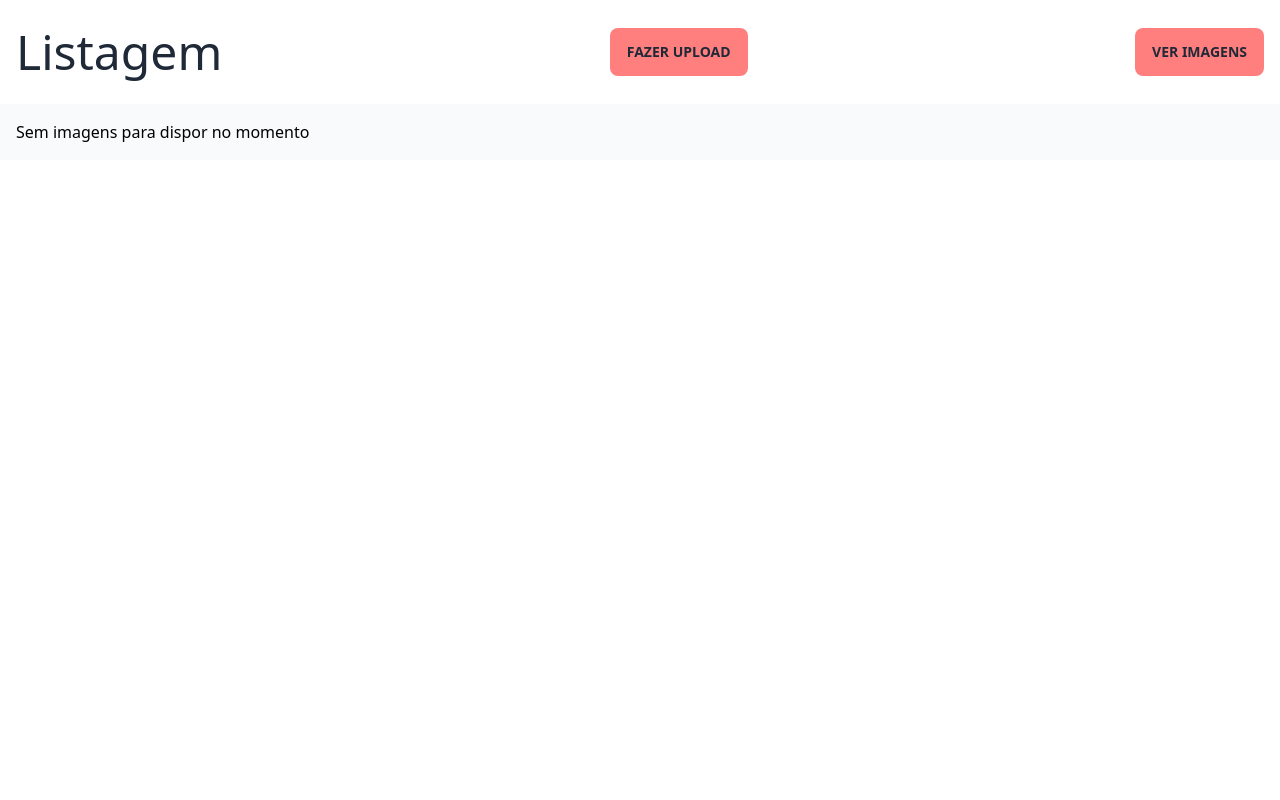
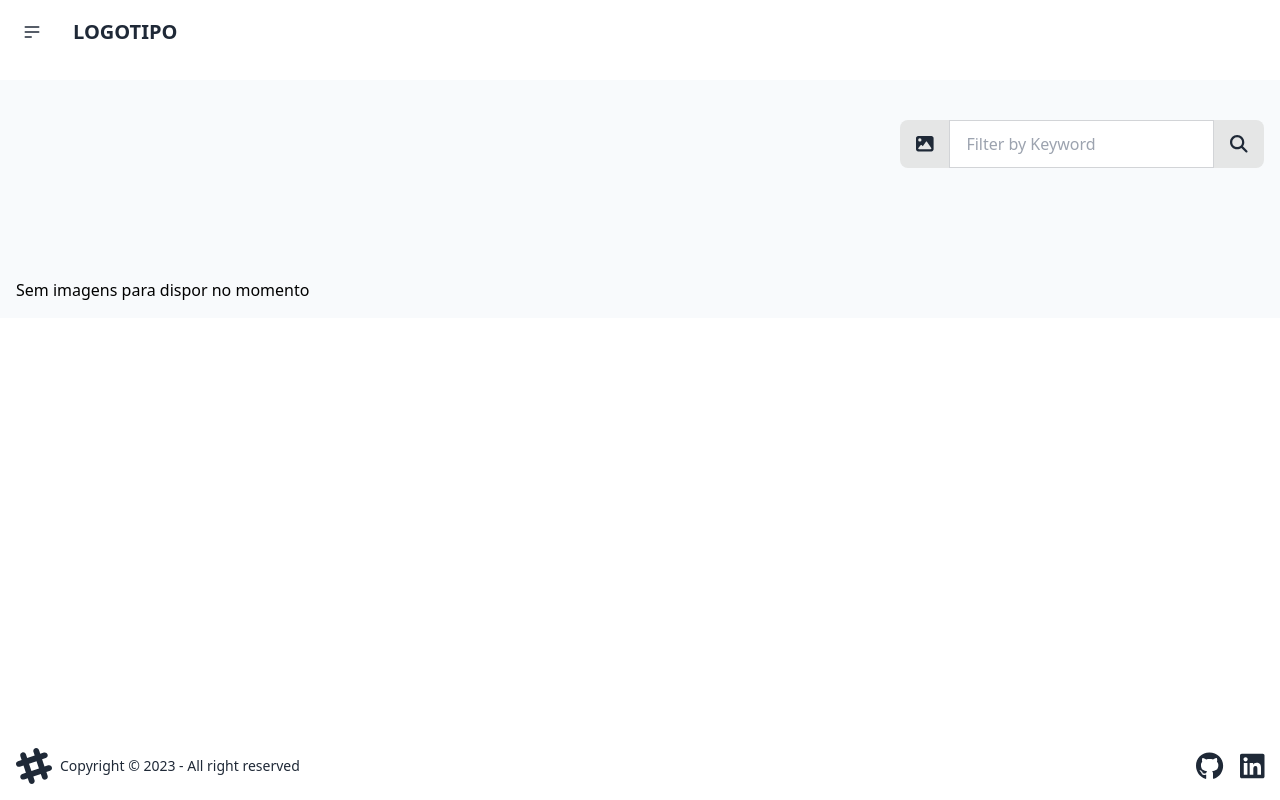
Before and after one commit to EdiigLeonardo/girls-proxy-tailwind-angular, an Angular app in the folder assessment/: page /images in a window 1280 px wide. Built offline with nearby package versions, Linux system fonts and the light colour scheme.

Commit message:
safe point

```diff
--- a/assessment/src/app/app.component.html
+++ b/assessment/src/app/app.component.html
@@ -1,2 +1,5 @@
-<app-nav></app-nav>
-<router-outlet></router-outlet>
+<div class="grid w-full max-w-screen gap-10">
+    <app-nav></app-nav>
+    <router-outlet></router-outlet>
+    <app-footer></app-footer>
+</div>
--- a/assessment/src/app/app.module.ts
+++ b/assessment/src/app/app.module.ts
@@ -9,11 +9,13 @@ import { NavComponent } from './components/nav/nav.component';
 import { UploadModule } from './modules/upload/upload.module';
 import { ImagesModule } from './modules/images/images.module';
 import { FontAwesomeModule } from '@fortawesome/angular-fontawesome';
+import { FooterComponent } from './components/footer/footer.component';
 
 @NgModule({
   declarations: [
     AppComponent,
-    NavComponent
+    NavComponent,
+    FooterComponent
   ],
   imports: [
     BrowserModule,
--- /dev/null
+++ b/assessment/src/app/components/footer/footer.component.html
@@ -0,0 +1,20 @@
+<footer class="footer items-center p-4 bg-base-100 text-base-content fixed bottom-0 max-w-screen">
+    <aside class="items-center grid-flow-col">
+        <svg width="36" height="36" viewBox="0 0 24 24" xmlns="http://www.w3.org/2000/svg" fill-rule="evenodd"
+            clip-rule="evenodd" class="fill-current">
+            <path
+                d="M22.672 15.226l-2.432.811.841 2.515c.33 1.019-.209 2.127-1.23 2.456-1.15.325-2.148-.321-2.463-1.226l-.84-2.518-5.013 1.677.84 2.517c.391 1.203-.434 2.542-1.831 2.542-.88 0-1.601-.564-1.86-1.314l-.842-2.516-2.431.809c-1.135.328-2.145-.317-2.463-1.229-.329-1.018.211-2.127 1.231-2.456l2.432-.809-1.621-4.823-2.432.808c-1.355.384-2.558-.59-2.558-1.839 0-.817.509-1.582 1.327-1.846l2.433-.809-.842-2.515c-.33-1.02.211-2.129 1.232-2.458 1.02-.329 2.13.209 2.461 1.229l.842 2.515 5.011-1.677-.839-2.517c-.403-1.238.484-2.553 1.843-2.553.819 0 1.585.509 1.85 1.326l.841 2.517 2.431-.81c1.02-.33 2.131.211 2.461 1.229.332 1.018-.21 2.126-1.23 2.456l-2.433.809 1.622 4.823 2.433-.809c1.242-.401 2.557.484 2.557 1.838 0 .819-.51 1.583-1.328 1.847m-8.992-6.428l-5.01 1.675 1.619 4.828 5.011-1.674-1.62-4.829z">
+            </path>
+        </svg>
+        <p>Copyright © 2023 - All right reserved</p>
+    </aside>
+    <nav class="grid-flow-col gap-4 md:place-self-center md:justify-self-end text-[2em]">
+        <a class="cursor-pointer" href="https://github.com/EdiigLeonardo?tab=repositories">
+            <fa-icon [icon]="faGithub"></fa-icon>
+        </a>
+        <a class="cursor-pointer" href="https://www.linkedin.com/in/edig-leonardo77/">
+            <fa-icon [icon]="faLinkedin"></fa-icon>
+        </a>
+
+    </nav>
+</footer>
--- /dev/null
+++ b/assessment/src/app/components/footer/footer.component.ts
@@ -0,0 +1,14 @@
+import { Component } from '@angular/core';
+import { faLinkedin } from '@fortawesome/free-brands-svg-icons';
+import { faGithub } from '@fortawesome/free-brands-svg-icons';
+
+
+@Component({
+  selector: 'app-footer',
+  templateUrl: './footer.component.html',
+  styleUrls: ['./footer.component.scss']
+})
+export class FooterComponent {
+  faLinkedin = faLinkedin;
+  faGithub = faGithub;
+}
--- a/assessment/src/app/components/nav/nav.component.html
+++ b/assessment/src/app/components/nav/nav.component.html
@@ -1,9 +1,16 @@
-<div class="nav_header" ngClass="this.shadow ? shadow-sm : flex">
-  <h1>Listagem</h1>
-  <span class="btn btn-ghost bg-[#ff000080]" (click)="toggleIsImage()">
-    <a routerLink="upload">Fazer Upload</a>
-  </span>
-  <span class="btn btn-ghost bg-[#ff000080]" (click)="toggleIsImage()">
-    <a routerLink="images">Ver Imagens</a>
-  </span>
+<div class="navbar bg-base-100 w-full max-w-screen fixed">
+  <div class="navbar-start">
+    <div class="dropdown">
+      <label tabindex="0" class="btn btn-ghost btn-circle">
+        <svg xmlns="http://www.w3.org/2000/svg" class="h-5 w-5" fill="none" viewBox="0 0 24 24" stroke="currentColor"><path stroke-linecap="round" stroke-linejoin="round" stroke-width="2" d="M4 6h16M4 12h16M4 18h7" /></svg>
+      </label>
+      <ul tabindex="0" class="menu menu-sm dropdown-content mt-3 z-[1] p-2 shadow bg-base-100 rounded-box w-52">
+        <li><a routerLink="images">Ver Imagens</a></li>
+        <li><a routerLink="upload">Fazer Upload</a></li>
+      </ul>
+    </div>
+  </div>
+  <div class="navbar-center w-full max-w-screen">
+    <a class="btn btn-ghost text-xl">Logotipo</a>
+  </div>
 </div>
--- a/assessment/src/app/pages/images/images.component.html
+++ b/assessment/src/app/pages/images/images.component.html
@@ -1,7 +1,7 @@
-<div class="image_layout bg-slate-50" *ngIf="this.images.length">
+<div class="image_layout bg-slate-50">
   <div class="image_icons">
     <div class="form-control">
-      <label class="input-group">
+      <label class="input-group text-base-content">
         <span><fa-icon [icon]="faImage"></fa-icon></span>
         <input type="text" [formControl]="keywordFormControl" placeholder="Filter by Keyword"
           class="input input-bordered" />
--- a/assessment/src/app/pages/images/images.component.scss
+++ b/assessment/src/app/pages/images/images.component.scss
@@ -1,10 +1,11 @@
 .image_layout{
     display: flex;
     flex-direction: column;
-    gap: 2rem;
+    gap: 1rem;
     max-width: 100vw;
     width: 100%;
     padding: 1rem;
+    padding-top: 2.5rem;
 
     .image_icons{
         display: flex;
@@ -75,11 +76,11 @@
             padding: 1.2rem;
         }
 
-        @media only screen and (max-width: 600px) {
+        @media only screen and (max-width: 750px) {
             grid-template-columns: repeat(2, calc(100% / 2));
             padding: 1.2rem;
         }
-        @media only screen and (max-width: 400px) {
+        @media only screen and (max-width: 520px) {
             grid-template-columns: repeat(1, calc(100% / 1));
             padding: 0.2rem;
         }
--- a/assessment/src/app/pages/images/images.component.ts
+++ b/assessment/src/app/pages/images/images.component.ts
@@ -43,6 +43,9 @@ export class ImagesComponent implements OnInit {
         if (value) {
           this.keywordFilter$.next(value);
         }
+        else{
+          this.keywordFilter$.next('');
+        }
       });
 
     this.keywordFilter$.subscribe((keyword) => {
--- a/assessment/src/app/pages/upload/upload.component.html
+++ b/assessment/src/app/pages/upload/upload.component.html
@@ -19,7 +19,7 @@
         <div class="form-control-labels">
           <label>Image:</label>
           <input type="file" formControlName="image" (change)="onImageChange($event)"
-            class="flex input input-bordered w-full max-w-screen align-center justify-center py-[0.5rem]" />
+            class="flex file-input input-bordered w-full max-w-screen align-center justify-center py-[0.5rem]" />
         </div>
 
         <div class="form-control-labels">
--- a/assessment/src/app/services/image.service.ts
+++ b/assessment/src/app/services/image.service.ts
@@ -36,7 +36,8 @@ export class ImagesService {
   filterImages(keyword: string): void {
     if (keyword) {
       this.images = this.images.filter((image) => image.keywords.includes(keyword));
-    } else {
+    }
+    else{
       this.images = this.mainService.getDataFromLocalStorage('storedImages');
     }
   }
```
Also changed, not shown: assessment/src/app/components/footer/footer.component.scss (added), 1 other file (tests, documents, lock files or other folders).
